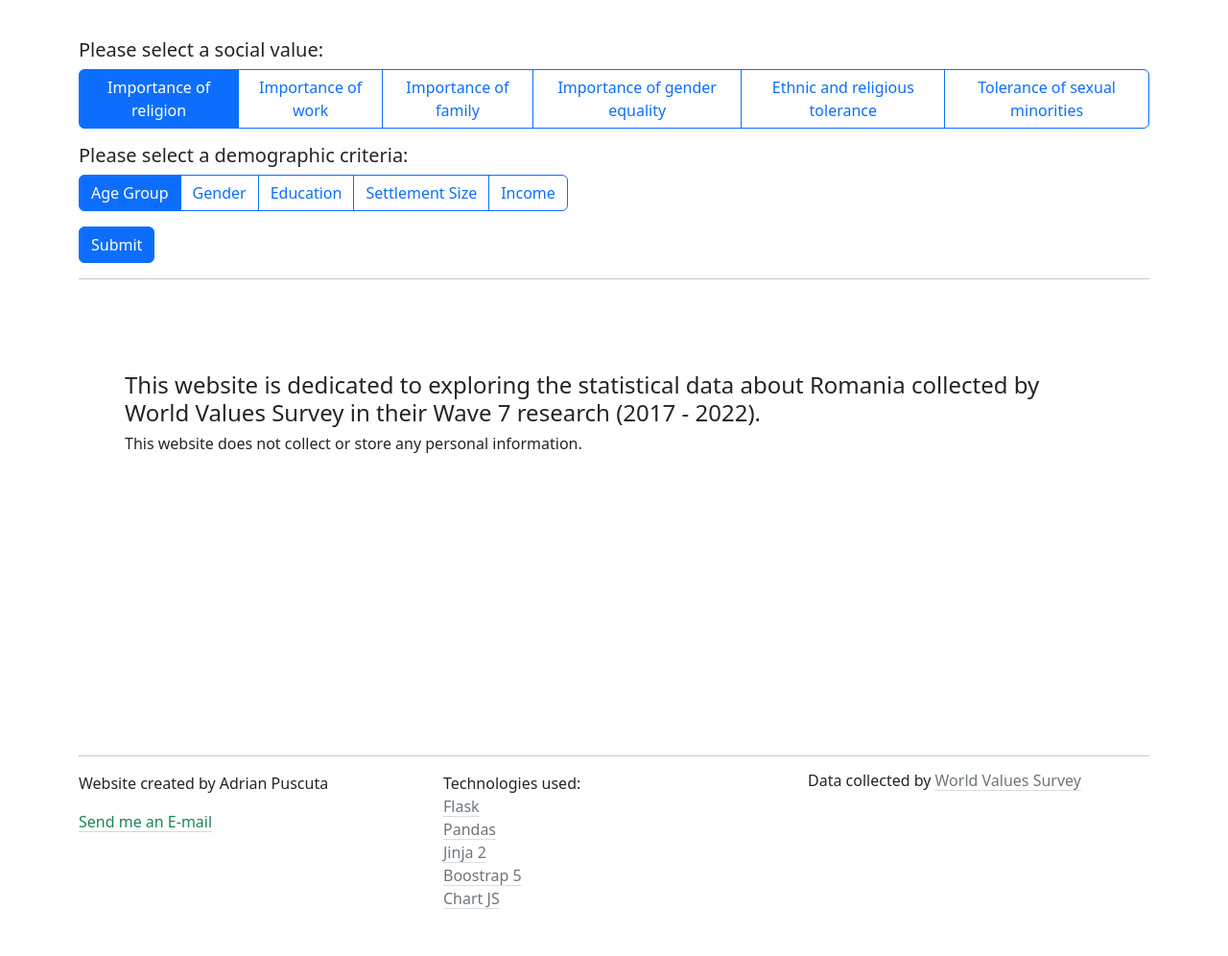
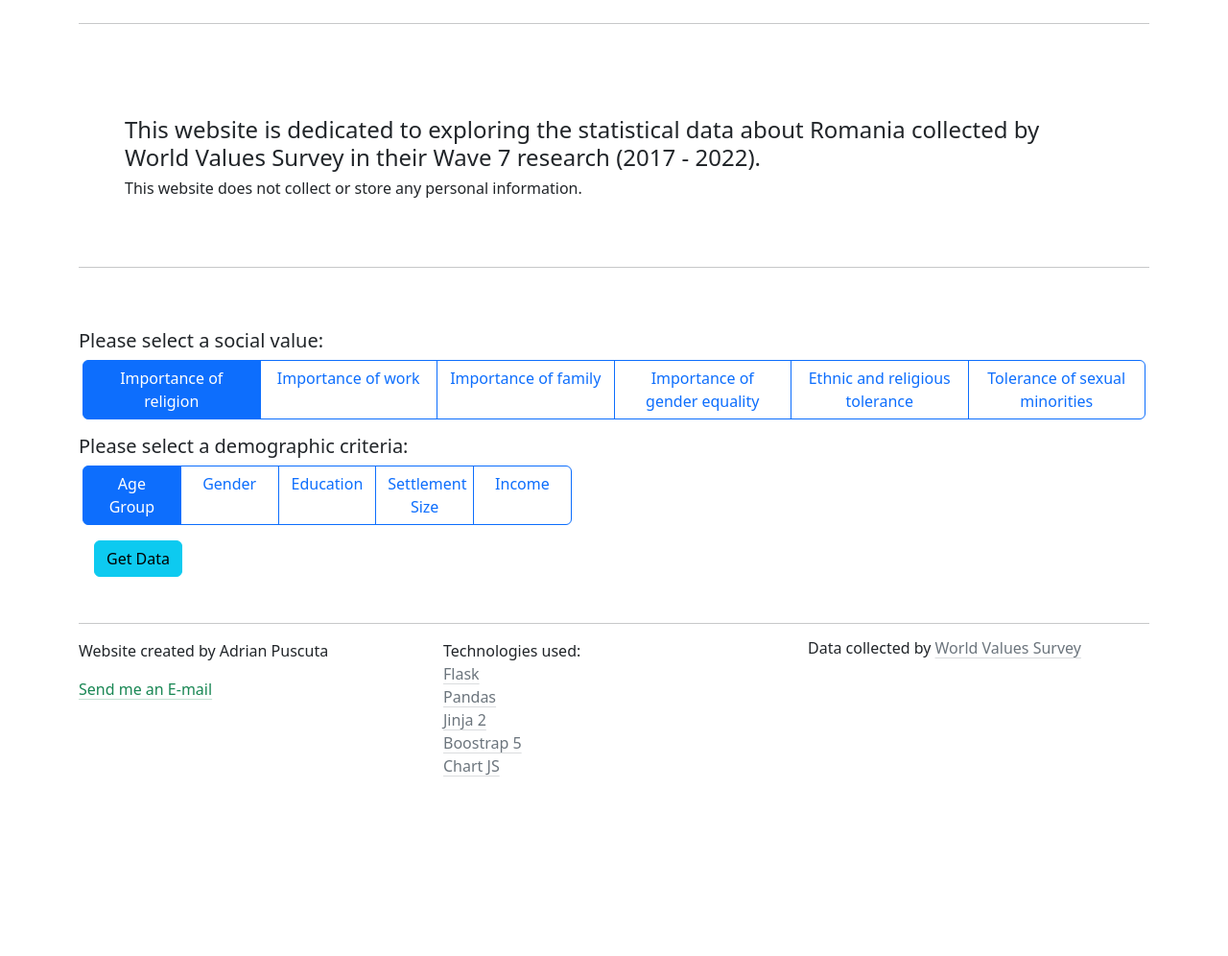
Before and after one commit to Adrianpush/WVS, a Flask app: page / in a window 1280 px wide. Shown: the whole page at 96% size. After the commit the page ends 809 px from the top, so only its background shows below. Run offline with Flask 2, Linux system fonts and the light colour scheme; some libraries are stand-ins or nearby versions.

Commit message:
make it better

```diff
--- a/server.py
+++ b/server.py
@@ -91,8 +91,7 @@ def show_results():
     values = json.dumps(values)
     colors = json.dumps(colors)
 
-
-    return render_template("results.html", labels = labels, values = values, colors = colors, \
+    return render_template("results.html", selected_value = value, selected_demo = demo_group, labels = labels, values = values, colors = colors, \
                             title = legend["values"][value]["title"], description = legend["values"][value]["description"])
 
 
--- a/templates/base.html
+++ b/templates/base.html
@@ -24,12 +24,11 @@
   </head>
   <body>
     <div class="container mt-4">
-      {% include 'form.html' %}
       <hr />
       {% block content %}{% endblock %}
       <hr />
       <div class="row mb-5 mt-3">
-        <div class="col-4">
+        <div class="col-sm-12 col-md-4">
           <p>Website created by Adrian Puscuta</p>
           <a
             class="link-success link-offset-2 link-underline-opacity-25 link-underline-opacity-100-hover"
@@ -37,7 +36,7 @@
             >Send me an E-mail</a
           >
         </div>
-        <div class="col-4">
+        <div class="col-sm-12 col-md-4">
           <ul class="list-group list-group-flush">
             Technologies used:
           </ul>
@@ -77,7 +76,7 @@
             >
           </li>
         </div>
-        <div class="col-4">
+        <div class="col-sm-12 col-md-4">
           <h6>
             Data collected by
             <a
--- a/templates/form.html
+++ b/templates/form.html
@@ -5,10 +5,11 @@
     <h5>Please select a social value:</h5>
   </div>
     <div
-      class="btn-group"
+      class="btn-group row px-3"
       role="group"
       aria-label="Basic radio toggle button group"
     >
+
       <input
         type="radio"
         class="btn-check"
@@ -17,7 +18,7 @@
         value="religious_importance"
         checked
       />
-      <label class="btn btn-outline-primary" for="religious_importance"
+      <label class="col-sm-12 col-md-6 col-lg-2 btn btn-outline-primary" for="religious_importance"
         >Importance of religion</label
       >
 
@@ -28,7 +29,7 @@
         name="social_value"
         value="work_importance"
       />
-      <label class="btn btn-outline-primary" for="work_importance"
+      <label class="col-sm-12 col-md-6 col-lg-2 btn btn-outline-primary" for="work_importance"
         >Importance of work</label
       >
 
@@ -39,7 +40,7 @@
         name="social_value"
         value="family_importance"
       />
-      <label class="btn btn-outline-primary" for="family_importance"
+      <label class="col-sm-12 col-md-6 col-lg-2 btn btn-outline-primary" for="family_importance"
         >Importance of family</label
       >
 
@@ -50,7 +51,7 @@
         name="social_value"
         value="gender_equality"
       />
-      <label class="btn btn-outline-primary" for="gender_equality"
+      <label class="col-sm-12 col-md-6 col-lg-2 btn btn-outline-primary" for="gender_equality"
         >Importance of gender equality</label
       >
 
@@ -61,7 +62,7 @@
         name="social_value"
         value="rel_n_ethnic_tolerance"
       />
-      <label class="btn btn-outline-primary" for="rel_n_ethnic_tolerance"
+      <label class="col-sm-12 col-md-6 col-lg-2 btn btn-outline-primary" for="rel_n_ethnic_tolerance"
         >Ethnic and religious tolerance</label
       >
 
@@ -72,17 +73,18 @@
         name="social_value"
         value="sex_minority_tolerance"
       />
-      <label class="btn btn-outline-primary" for="sex_minority_tolerance"
+      <label class="col-sm-12 col-md-6 col-lg-2 btn btn-outline-primary" for="sex_minority_tolerance"
         >Tolerance of sexual minorities</label
       >
-    </div>
+
+  </div>
   </fieldset>
   <fieldset>
     <div class="row mt-3">
     <h5>Please select a demographic criteria:</h5>
   </div>
     <div
-      class="btn-group"
+      class="btn-group row px-3"
       role="group"
       aria-label="Basic radio toggle button group"
     >
@@ -94,7 +96,7 @@
         value="age_group"
         checked
       />
-      <label class="btn btn-outline-primary" for="age_group">Age Group</label>
+      <label class="col-sm-12 col-md-6 col-lg-2 btn btn-outline-primary" for="age_group">Age Group</label>
 
       <input
         type="radio"
@@ -103,7 +105,7 @@
         name="demographic"
         value="gender"
       />
-      <label class="btn btn-outline-primary"  for="gender">Gender</label>
+      <label class="col-sm-12 col-md-6 col-lg-2 btn btn-outline-primary"  for="gender">Gender</label>
 
       <input
         type="radio"
@@ -112,16 +114,16 @@
         name="demographic"
         value="education"
       />
-      <label class="btn btn-outline-primary"  for="education">Education</label>
+      <label class="col-sm-12 col-md-6 col-lg-2 btn btn-outline-primary"  for="education">Education</label>
 
       <input
         type="radio"
         class="btn-check"
-        id="sttelement_size"
+        id="settlement_size"
         name="demographic"
         value="settlement_size"
       />
-      <label class="btn btn-outline-primary"  for="sttelement_size">Settlement Size</label>
+      <label class="col-sm-12 col-md-6 col-lg-2 btn btn-outline-primary"  for="settlement_size">Settlement Size</label>
 
       <input
         type="radio"
@@ -130,13 +132,13 @@
         name="demographic"
         value="income"
       />
-      <label class="btn btn-outline-primary"  for="income">Income</label>
+      <label class="col-sm-12 col-md-6 col-lg-2 btn btn-outline-primary"  for="income">Income</label>
     </div>
   </fieldset>
   <div>
-    <div class="row mt-3">
+    <div class="row mt-3 px-3">
       <div class="col">
-    <input class="btn btn-primary" type="submit" value="Submit">
+    <input class="btn btn-info" type="submit" value="Get Data">
   </div>
   </div>
   </div>
--- a/templates/index.html
+++ b/templates/index.html
@@ -1,6 +1,6 @@
 {% extends "base.html" %}
 {% block content%}
-<div class="row my-5 py-5 px-5" style="height: 50vh;">
+<div class="row mt-5 py-5 px-5">
     <div class="col">
         <h4 >
             This website is dedicated to exploring the statistical data about Romania collected by World Values Survey in their Wave 7 research (2017 - 2022).
@@ -9,6 +9,15 @@
             This website does not collect or store any personal information.
         </h6>
 
+
+
     </div>
 </div>
+<hr>
+<div class="row my-5">
+    <div class="col">
+        {% include "form.html" %}
+    </div>
+
+</div>
 {% endblock %}
```
Also changed, not shown: templates/results.html (+6 -2 lines).
